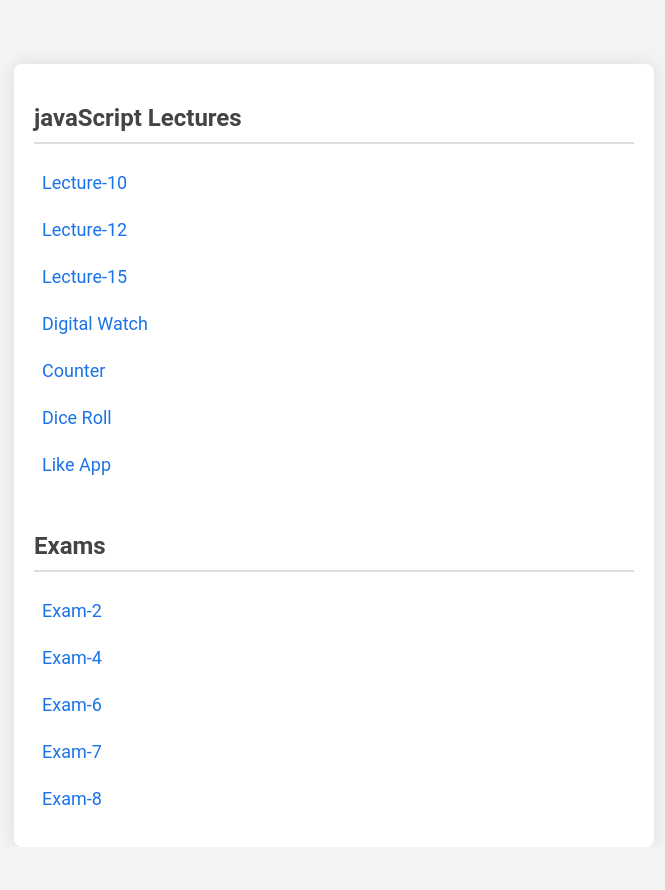
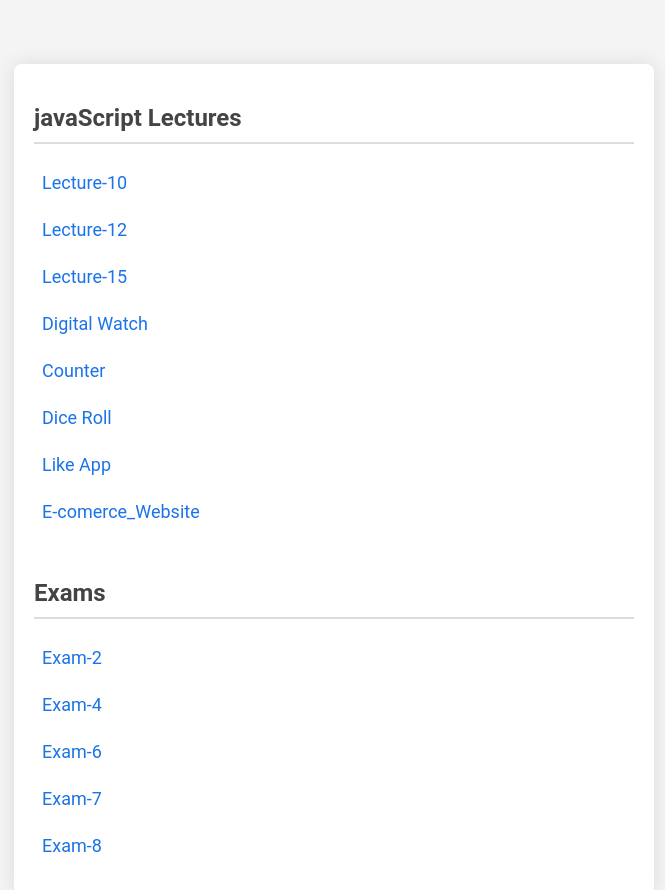
Before and after one commit to RajSolanki09/Main_JavaScript, a plain HTML site: page index.html in a window 1280 px wide. Shown: the whole page, without its empty margins (306-971 px from the left). Before the commit the page ends 847 px from the top, so only its background shows below. Drawn offline with Linux system fonts and the light colour scheme.

Commit message:
e-commerce

```diff
--- a/index.html
+++ b/index.html
@@ -78,6 +78,7 @@
       <a href="./lecture-19/index.html">Counter</a>
       <a href="./Dice Roll/index.html">Dice Roll</a>
       <a href="./Like App/index.html">Like App</a>
+      <a href="./E-comerce_Website/index.html">E-comerce_Website</a>
 
       <br />
       <h2>Exams</h2>
```
